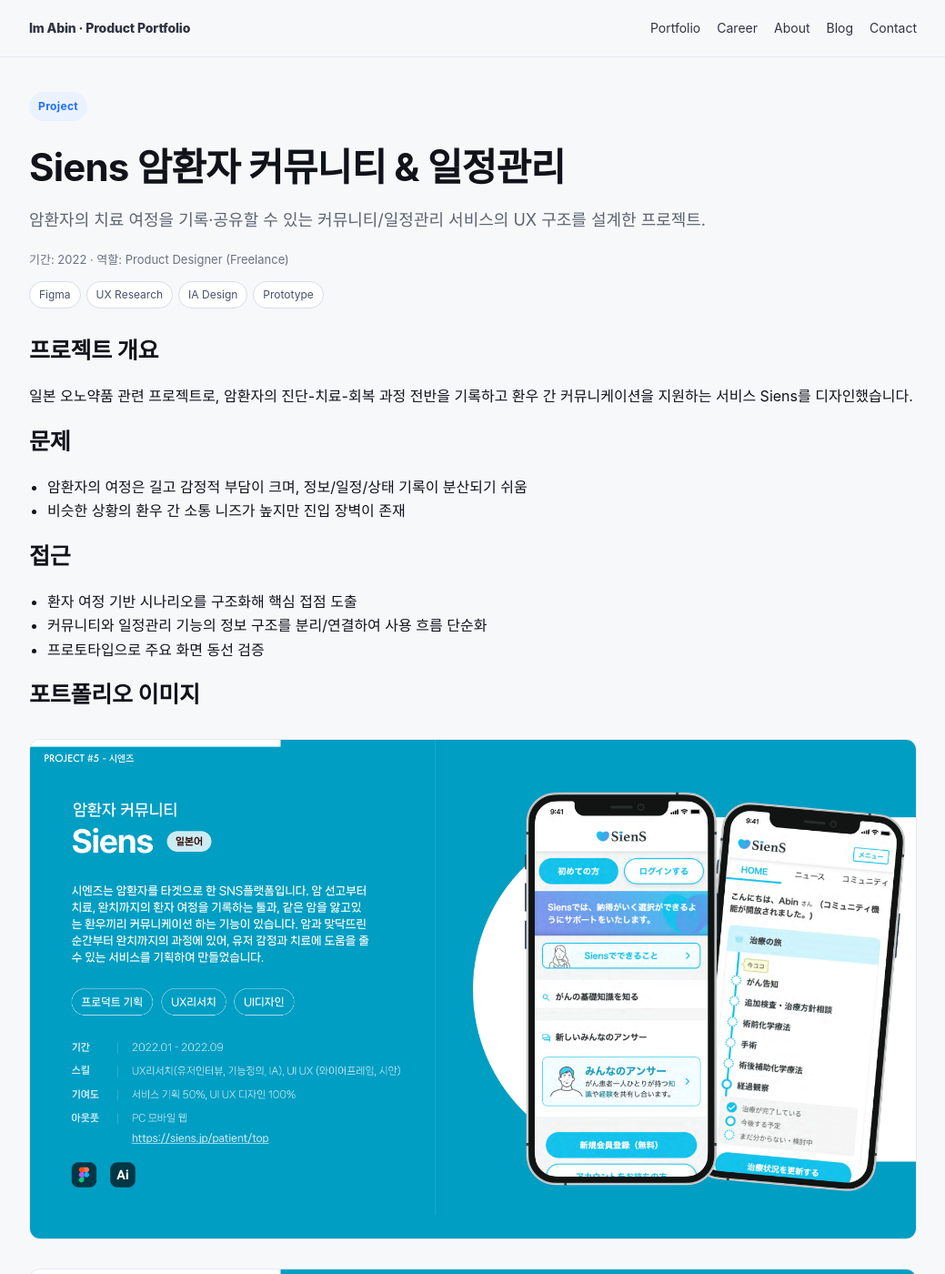
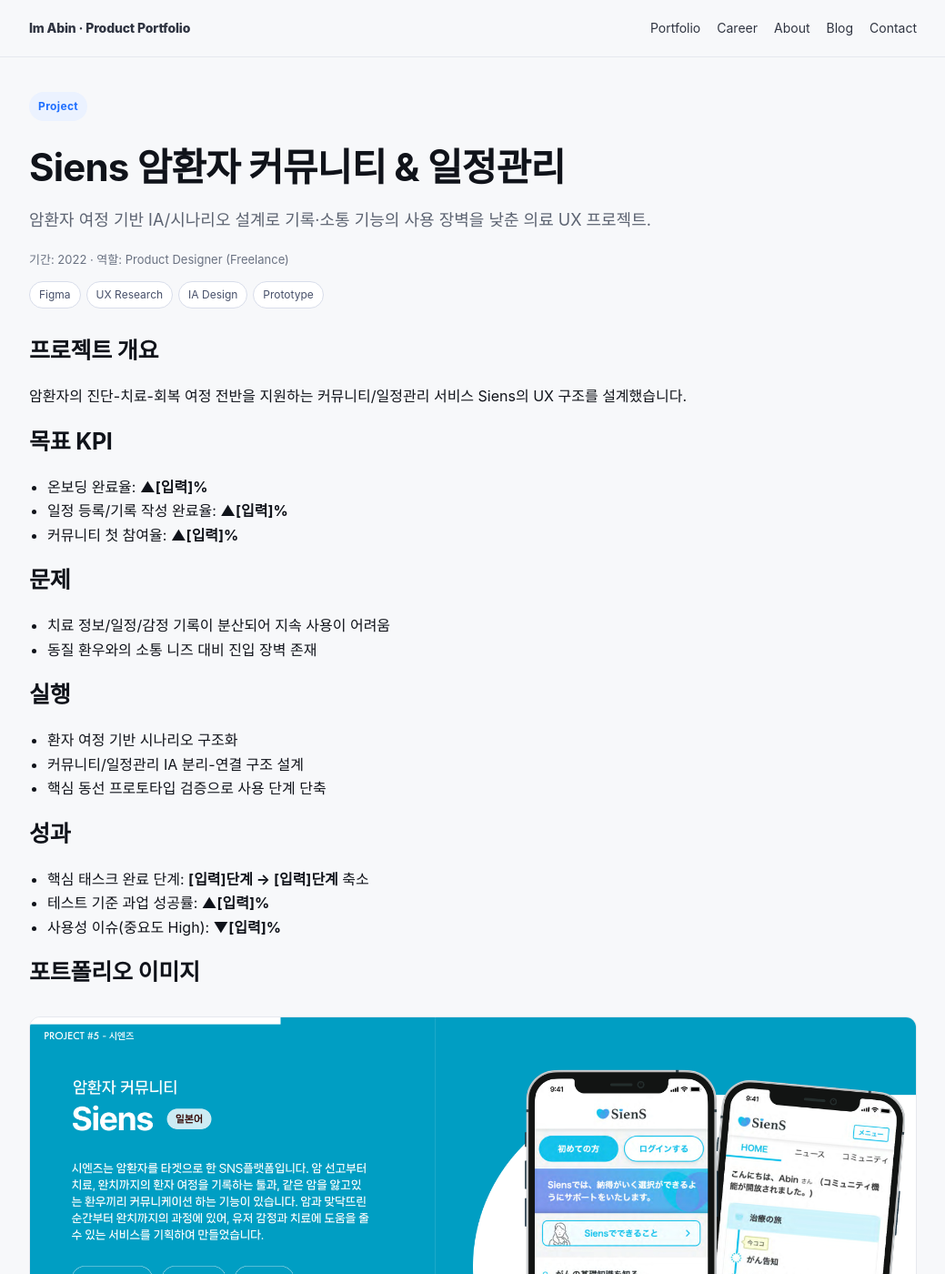
Before and after one commit to ima-bin/ima-bin.github.io, a Jekyll site: the page built from _projects/2026-04-siens.md, in a window 1280 px wide and 1400 px high. Shown: the whole window at 91% size, without its empty margins (120-1159 px from the left). Built offline with Jekyll 4.4.1, drawn with Linux system fonts in a browser that asks for light colours; some of the changed text lies outside the part shown.

Commit message:
Rewrite project cases with KPI-first hiring-friendly narrative

```diff
--- a/_projects/2026-04-siens.md
+++ b/_projects/2026-04-siens.md
@@ -4,25 +4,35 @@ title: "Siens 암환자 커뮤니티 & 일정관리"
 order: 4
 period: "2022"
 role: "Product Designer (Freelance)"
-summary: "암환자의 치료 여정을 기록·공유할 수 있는 커뮤니티/일정관리 서비스의 UX 구조를 설계한 프로젝트."
+summary: "암환자 여정 기반 IA/시나리오 설계로 기록·소통 기능의 사용 장벽을 낮춘 의료 UX 프로젝트."
 stack: ["Figma", "UX Research", "IA Design", "Prototype"]
 thumbnail: "/assets/images/pdf-downsize/page-15.jpg"
 ---
 ## 프로젝트 개요
-일본 오노약품 관련 프로젝트로, 암환자의 진단-치료-회복 과정 전반을 기록하고 환우 간 커뮤니케이션을 지원하는 서비스 Siens를 디자인했습니다.
+암환자의 진단-치료-회복 여정 전반을 지원하는 커뮤니티/일정관리 서비스 Siens의 UX 구조를 설계했습니다.
+
+## 목표 KPI
+- 온보딩 완료율: **▲[입력]%**
+- 일정 등록/기록 작성 완료율: **▲[입력]%**
+- 커뮤니티 첫 참여율: **▲[입력]%**
 
 ## 문제
-- 암환자의 여정은 길고 감정적 부담이 크며, 정보/일정/상태 기록이 분산되기 쉬움
-- 비슷한 상황의 환우 간 소통 니즈가 높지만 진입 장벽이 존재
+- 치료 정보/일정/감정 기록이 분산되어 지속 사용이 어려움
+- 동질 환우와의 소통 니즈 대비 진입 장벽 존재
 
-## 접근
-- 환자 여정 기반 시나리오를 구조화해 핵심 접점 도출
-- 커뮤니티와 일정관리 기능의 정보 구조를 분리/연결하여 사용 흐름 단순화
-- 프로토타입으로 주요 화면 동선 검증
+## 실행
+- 환자 여정 기반 시나리오 구조화
+- 커뮤니티/일정관리 IA 분리-연결 구조 설계
+- 핵심 동선 프로토타입 검증으로 사용 단계 단축
+
+## 성과
+- 핵심 태스크 완료 단계: **[입력]단계 → [입력]단계** 축소
+- 테스트 기준 과업 성공률: **▲[입력]%**
+- 사용성 이슈(중요도 High): **▼[입력]%**
 
 ## 포트폴리오 이미지
 ![Siens 프로젝트 소개](/assets/images/pdf-downsize/page-15.jpg)
 ![유저 시나리오 구조화](/assets/images/pdf-downsize/page-16.jpg)
 
-## 핵심 포인트
-의료 도메인 특성을 반영해 정보 전달 정확성과 감정적 배려를 동시에 고려한 UX를 설계했습니다.
+## 한 줄 임팩트
+의료 UX의 핵심인 정보 정확성과 심리적 안정감을 함께 고려해 **지속 사용 가능한 사용자 여정**을 설계했습니다.
```
Also changed, not shown: _projects/2026-01-jp-telemedicine-launch.md (+21 -11 lines), _projects/2026-02-goodoc-funnel-optimization.md (+20 -10 lines), _projects/2026-03-beautynow-launch.md (+20 -10 lines), _projects/2026-05-ameba-meister.md (+20 -10 lines), portfolio.md (+1 -1 lines).
